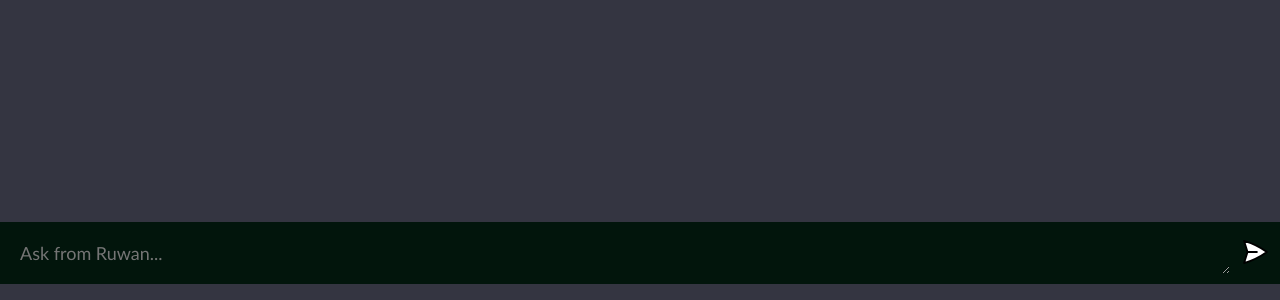
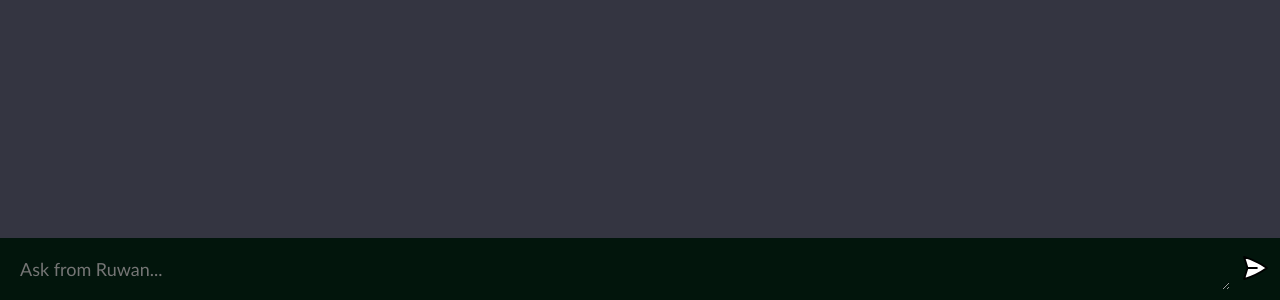
Before and after one commit to ruwansi/AIChatbot, a website built with Vite: page client/index.html in a window 1280 px wide. Shown: the part 500-800 px from the top of the page. Built offline with nearby package versions, Linux system fonts and the light colour scheme.

Commit message:
change css

```diff
--- a/client/style.css
+++ b/client/style.css
@@ -5,28 +5,34 @@
   padding: 0;
   box-sizing: border-box;
   font-family: "Calibri", sans-serif;
+
+
 }
 
 body {
   background: #343541;
 }
 
+
 #app {
   width: 100vw;
-  height: 98vh;
+  height: 100vh;
   background: #343541;
 
   display: flex;
   flex-direction: column;
   align-items: center;
   justify-content: space-between;
+  flex-wrap: nowrap;
 }
 
+
 #chat_container {
-  flex: 3;
+  flex: 1;
   width: 100%;
   height: 100%;
   overflow-y: scroll;
+  overflow-x: none;
 
   display: flex;
   flex-direction: column;
@@ -41,7 +47,7 @@ body {
 
 /* hides scrollbar */
 #chat_container::-webkit-scrollbar {
-  /*display: none;*/
+  display: none;
 }
 
 .wrapper {
```
